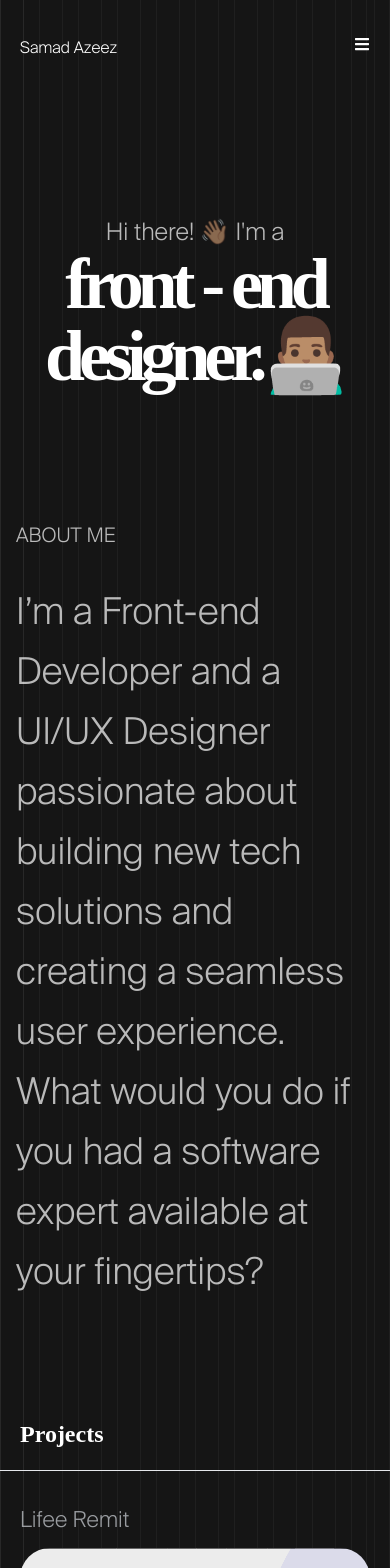
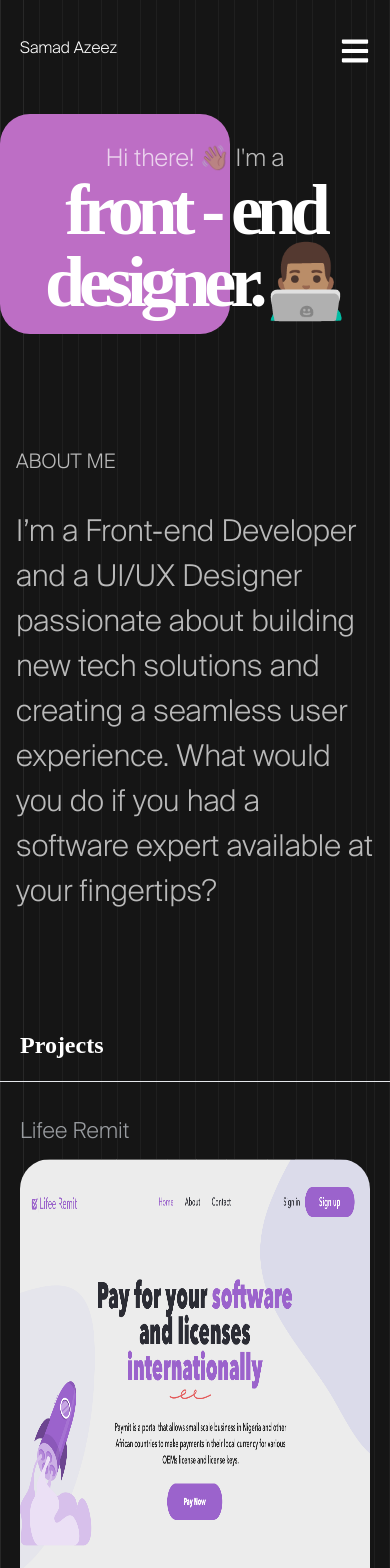
Before and after one commit to larrybabs/portfolio-v2, a React (Create React App) app: page / in a window 390 px wide. Shown: the top 1568 px of the page. Built offline with nearby package versions, Linux system fonts and the light colour scheme; the HTML template or start-up script is replaced by a standard one; a web font is replaced by a local one.

Commit message:
reduce font size on mobile view

```diff
--- a/src/pages/landing/index.jsx
+++ b/src/pages/landing/index.jsx
@@ -17,7 +17,7 @@ import {
 import { HiOutlineMail } from "react-icons/hi";
 import { BsFillPersonLinesFill } from "react-icons/bs";
 import { motion } from "framer-motion";
-import AnimatedTextWord from "../../components/Animatedword";
+// import AnimatedTextWord from "../../components/Animatedword";
 import { useState } from "react";
 
 // 2. Defining Variants
@@ -82,7 +82,7 @@ const handleClick = () => {
           </a>
         </div>
         <div onClick={handleClick} className="cursor-pointer md:hidden z-20">
-        {!nav ? <FaBars /> : <FaTimes />}
+        {!nav ? <FaBars size="30"/> : <FaTimes size="30"/>}
       </div>
       <ul
         className={
@@ -151,14 +151,14 @@ const handleClick = () => {
       </nav>
 
       <section className="pt-10" id="hero">
-        <div className="p-4 text-center mt-20 relative">
+        <div className="p-4 text-center md:mt-20 relative">
           <p className="md:absolute left-[350px] text-2xl">Hi there! 👋🏽 I'm a</p>
           <h1 className="font-bold text-7xl md:text-[186px] leading-[100%] tracking-[-.085em] ">
             front - end designer.
             {/* <AnimatedTextWord text="hello world"/> */}
             <span className="md:text-[96px]">👨🏽‍💻</span>
           </h1>
-          <div className="hidden md:block w-[624px] h-[472px] bg-[#BD6EC5] rounded-[30px] absolute -z-[2] bottom-0 right-[160px]"></div>
+          <div className="w-[230px] h-[220px] md:w-[624px] md:h-[472px] bg-[#BD6EC5] rounded-[30px] absolute -z-[2] bottom-0 right-[160px]"></div>
         </div>
       </section>
 
@@ -176,7 +176,7 @@ const handleClick = () => {
               </div>
             </div>
             <div>
-              <p className="text-[37px] leading-[60px] w-full md:w-[680px]">
+              <p className="text-[30px] md:text-[37px] md:leading-[60px] w-full md:w-[680px]">
                 I’m a Front-end Developer and a UI/UX Designer passionate about
                 building new tech solutions and creating a seamless user
                 experience. What would you do if you had a software expert
@@ -199,10 +199,10 @@ const handleClick = () => {
               className="project-img"
             />
             <div className="px-6 py-2 underline flex justify-between">
-              <a href="/" className="flex place-items-center">
+              <a href="https://github.com/larrybabs" target="_blank" rel="noreferrer" className="flex place-items-center">
                 Code <BiLinkExternal />
               </a>
-              <a href="/" className="flex place-items-center">
+              <a href="https://www.lifeeremit.com/" target="_blank" rel="noreferrer" className="flex place-items-center">
                 Demo <BiLinkExternal />
               </a>
             </div>
@@ -273,7 +273,7 @@ const handleClick = () => {
               variants={marqueeVariants}
               animate="animate"
             >
-              <h1 className="text-5xl md:text-[120px] p-0">
+              <h1 className="text-7xl md:text-[120px] p-0">
                 <a href="mailto:samadazeezolanrewaju@gmail.com">
                   Let's Work Together. Let's Work Together. Let's Work Together.
                   Let's Work Together. Let's Work Together. Let's Work Together.
@@ -283,7 +283,7 @@ const handleClick = () => {
             </motion.div>
           </div>
         </div>
-        <div className="p-4 md:p-5 flex flex-col md:flex-row mt- items-start md:items-center">
+        <div className="p-4 md:p-5 flex flex-col md:flex-row items-start md:items-center">
           <div>
             <h1 className="font-bold text-9xl md:text-[146px] leading-[100%] tracking-[-.085em]">
               get in <br />
@@ -321,7 +321,7 @@ const handleClick = () => {
           </div>
 
           <div className=" md:ml-40">
-            <p className="text-3xl md:text-[42px] leading-[55px] w-full md:w-[599px] mb-10">
+            <p className="text-3xl md:text-[42px] md:leading-[55px] w-full md:w-[599px] mb-10">
               Got a question, offer or project you want work or collaborate on?
               Feel free to reach out. Let’s create magic 🚀.
             </p>
```
